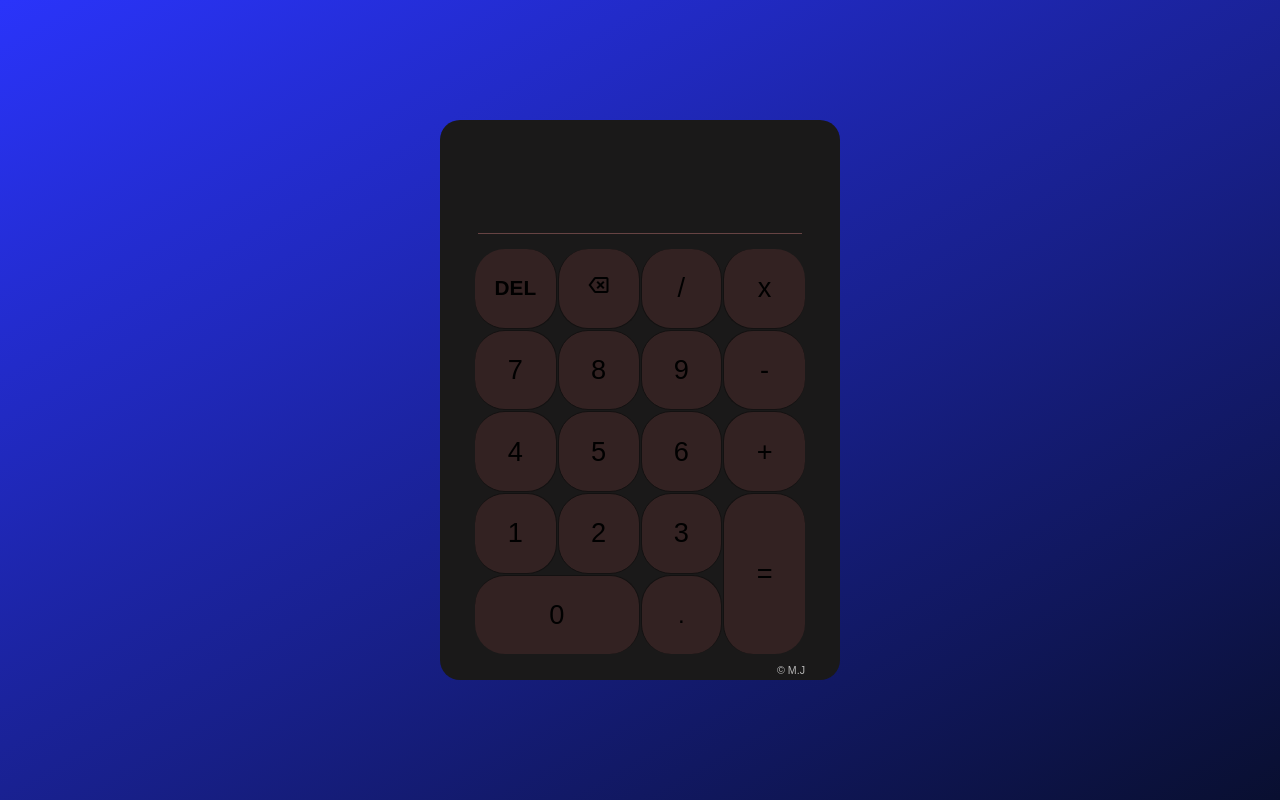
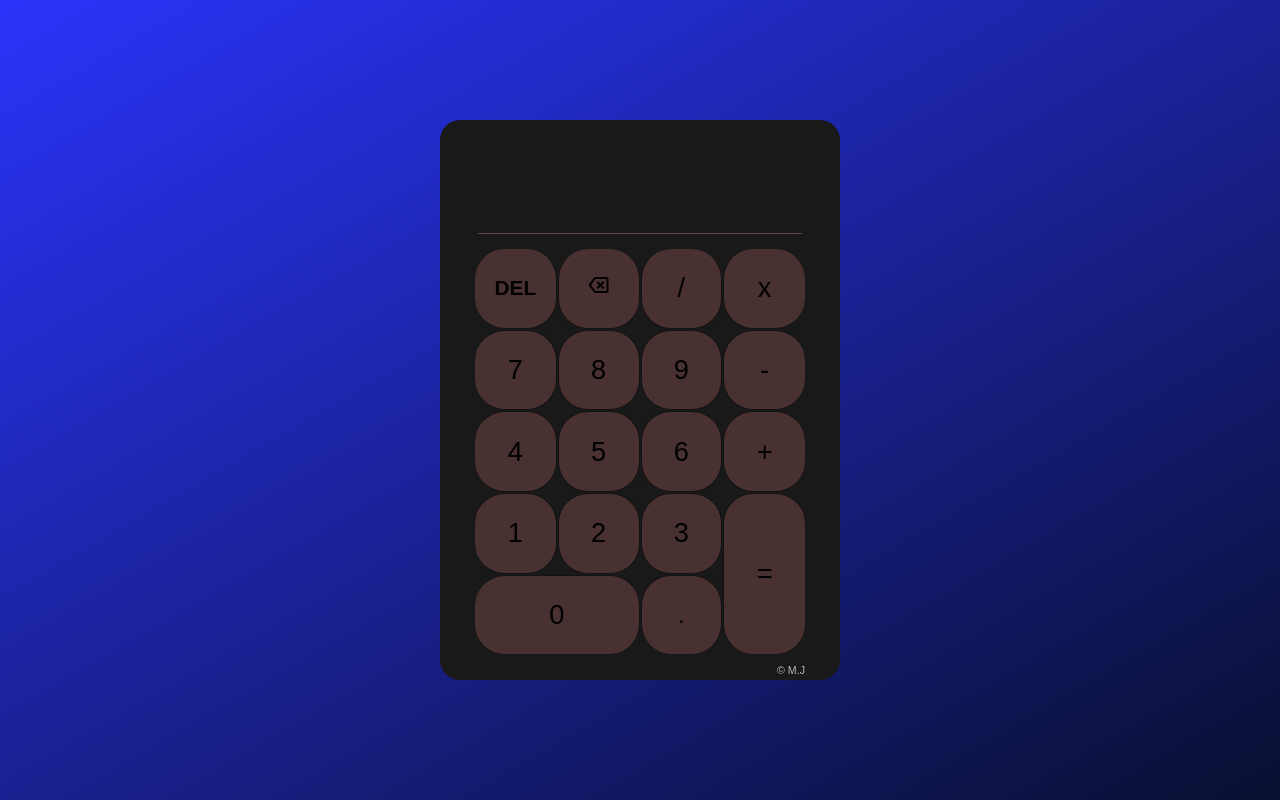
Before and after one commit to AlvorecerDoDia/Projeto-calculadora, a plain HTML site: page index.html in a window 1280 px wide. Drawn offline with nearby package versions, Linux system fonts and the light colour scheme.

Commit message:
Mudança de cor do fundo dos botões

```diff
--- a/estilo/style.css
+++ b/estilo/style.css
@@ -8,7 +8,7 @@
 
 :root{
     --num-tela: #ffffffaf;
-    --cor-back-botoes: #332222;
+    --cor-back-botoes: #493131;
     --cor-botoes-hover: #664343;
     --cor-borda: #131111;
     --cor-calc: #1a1919;
```
